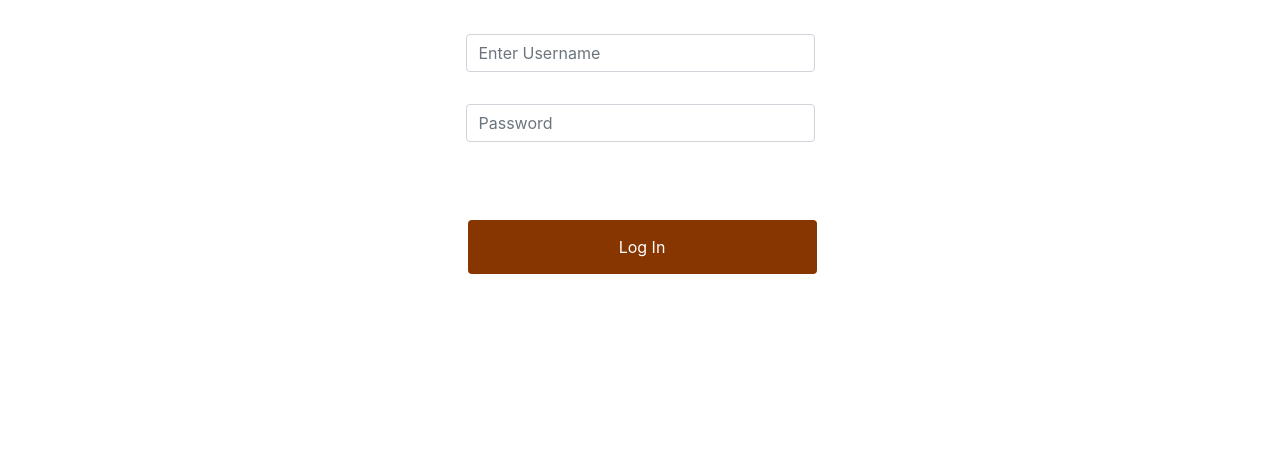
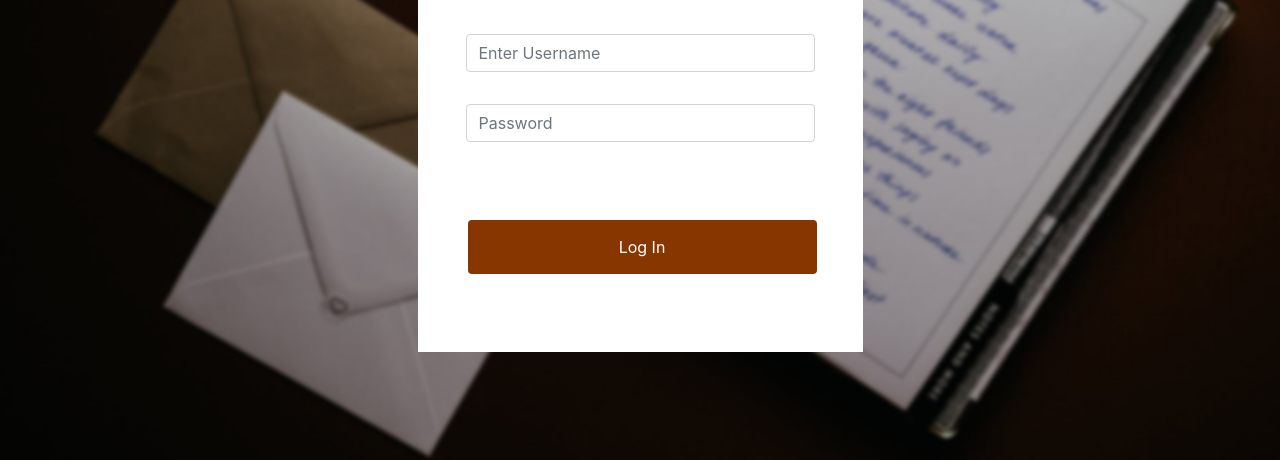
Before and after one commit to bijiraju/todolist, a plain HTML site: page index.html in a window 1280 px wide. Shown: the part 340-800 px from the top of the page. Drawn offline with nearby package versions, Linux system fonts and the light colour scheme; the site is published under a folder, as on GitHub Pages, so addresses that start at the root find nothing.

Commit message:
Update style.css

```diff
--- a/css/style.css
+++ b/css/style.css
@@ -1,6 +1,6 @@
 /* Loginpage css */
 #background{
-    background-image: url("/images/todobg.jpg");
+    background-image: url("../images/todobg.jpg");
     background-repeat: no-repeat;
     background-size: cover;
 }
```
